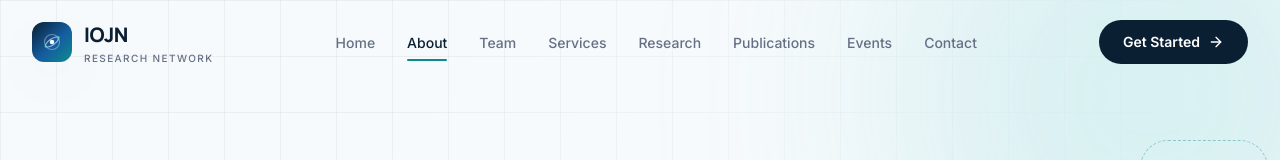
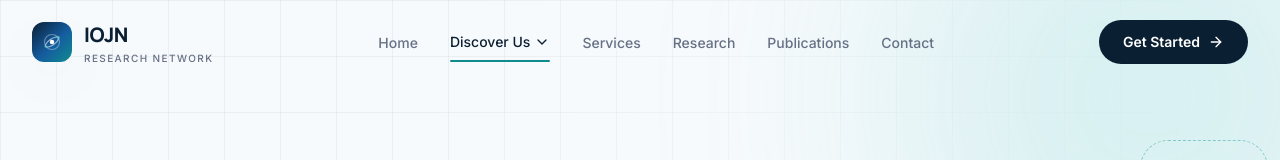
Before and after one commit to abdul-dulal/iojn, a Next.js app: page /about in a window 1280 px wide. Shown: the top 160 px of the page. Built offline with nearby package versions, Linux system fonts and the light colour scheme; grey boxes are pictures that could not be loaded.

Commit message:
Refactor navigation structure to use flatNavLinks and group related items under "Discover Us"

```diff
--- a/src/components/Footer.js
+++ b/src/components/Footer.js
@@ -1,8 +1,8 @@
 import { ArrowRight, ArrowUp, Mail, MapPin, Phone } from "lucide-react";
-import { navLinks, serviceLinks, site } from "@/data/site";
+import { flatNavLinks, serviceLinks, site } from "@/data/site";
 import { Logo, SocialLinks } from "./ui";
 
-const quickLinks = navLinks.filter(
+const quickLinks = flatNavLinks.filter(
   (l) => !["Home", "Resources"].includes(l.label),
 );
 
--- a/src/components/Header.js
+++ b/src/components/Header.js
@@ -3,18 +3,24 @@
 import { useEffect, useState } from "react";
 import Link from "next/link";
 import { usePathname } from "next/navigation";
-import { ArrowRight, Menu, X, Mail, Phone } from "lucide-react";
-import { navLinks, site } from "@/data/site";
+import { ArrowRight, ChevronDown, Menu, X, Mail, Phone } from "lucide-react";
+import { flatNavLinks, navLinks, site } from "@/data/site";
 import { Logo, SocialLinks } from "./ui";
 
 export default function Header() {
   const [scrolled, setScrolled] = useState(false);
   const [open, setOpen] = useState(false);
+  const [dropdown, setDropdown] = useState(null);
+  const [mobileSub, setMobileSub] = useState(null);
   const pathname = usePathname();
   // Highlight the nav item for the current page (and its sub-pages)
   const active =
-    navLinks.find((l) => l.href !== "/" && pathname.startsWith(l.href))?.href ??
+    flatNavLinks.find((l) => l.href !== "/" && pathname.startsWith(l.href))?.href ??
     (pathname === "/" ? "/" : null);
+  const isActive = (l) => (l.children ? l.children.some((c) => c.href === active) : l.href === active);
+
+  // Close the desktop dropdown whenever the route changes
+  useEffect(() => setDropdown(null), [pathname]);
 
   useEffect(() => {
     const onScroll = () => setScrolled(window.scrollY > 24);
@@ -47,23 +53,75 @@ export default function Header() {
 
           <nav aria-label="Primary" className="hidden xl:block">
             <ul className="flex items-center gap-1">
-              {navLinks.map((l) => (
+              {navLinks.map((l) =>
+                l.children ? (
+                  <li
+                    key={l.label}
+                    className="relative"
+                    onMouseEnter={() => setDropdown(l.label)}
+                    onMouseLeave={() => setDropdown(null)}
+                  >
+                    <button
+                      type="button"
+                      onClick={() => setDropdown(dropdown === l.label ? null : l.label)}
+                      aria-expanded={dropdown === l.label}
+                      aria-haspopup="true"
+                      className={`relative flex items-center gap-1 rounded-full px-3.5 py-2 text-sm font-medium transition-colors duration-300 ${
+                        isActive(l) ? "text-navy" : "text-slate hover:text-navy"
+                      }`}
+                    >
+                      {l.label}
+                      <ChevronDown
+                        className={`h-4 w-4 transition-transform duration-300 ${dropdown === l.label ? "rotate-180" : ""}`}
+                      />
+                      <span
+                        className={`absolute inset-x-3.5 -bottom-0.5 h-0.5 origin-left rounded-full bg-teal transition-transform duration-500 ${
+                          isActive(l) ? "scale-x-100" : "scale-x-0"
+                        }`}
+                      />
+                    </button>
+                    <div
+                      className={`absolute left-0 top-full pt-3 transition-all duration-300 ${
+                        dropdown === l.label
+                          ? "visible translate-y-0 opacity-100"
+                          : "invisible -translate-y-2 opacity-0"
+                      }`}
+                    >
+                      <ul className="min-w-48 rounded-2xl border border-line bg-white p-2 shadow-[0_20px_40px_-20px_rgba(11,31,51,0.35)]">
+                        {l.children.map((c) => (
+                          <li key={c.href}>
+                            <Link
+                              href={c.href}
+                              className={`flex items-center justify-between rounded-xl px-4 py-2.5 text-sm font-medium transition-colors duration-300 ${
+                                active === c.href ? "bg-teal/10 text-navy" : "text-slate hover:bg-teal/5 hover:text-navy"
+                              }`}
+                            >
+                              {c.label}
+                              <ArrowRight className="h-3.5 w-3.5 opacity-40" />
+                            </Link>
+                          </li>
+                        ))}
+                      </ul>
+                    </div>
+                  </li>
+                ) : (
                   <li key={l.href}>
                     <Link
                       href={l.href}
                       className={`relative rounded-full px-3.5 py-2 text-sm font-medium transition-colors duration-300 ${
-                      active === l.href ? "text-navy" : "text-slate hover:text-navy"
+                        isActive(l) ? "text-navy" : "text-slate hover:text-navy"
                       }`}
                     >
                       {l.label}
                       <span
                         className={`absolute inset-x-3.5 -bottom-0.5 h-0.5 origin-left rounded-full bg-teal transition-transform duration-500 ${
-                        active === l.href ? "scale-x-100" : "scale-x-0"
+                          isActive(l) ? "scale-x-100" : "scale-x-0"
                         }`}
                       />
                     </Link>
                   </li>
-              ))}
+                ),
+              )}
             </ul>
           </nav>
 
@@ -117,21 +175,63 @@ export default function Header() {
             <ul className="space-y-1">
               {navLinks.map((l, i) => (
                 <li
-                  key={l.href}
+                  key={l.href ?? l.label}
                   style={{ transitionDelay: open ? `${120 + i * 45}ms` : "0ms" }}
                   className={`transition-all duration-500 ${open ? "translate-x-0 opacity-100" : "translate-x-6 opacity-0"}`}
                 >
+                  {l.children ? (
+                    <>
+                      <button
+                        type="button"
+                        onClick={() => setMobileSub(mobileSub === l.label ? null : l.label)}
+                        tabIndex={open ? 0 : -1}
+                        aria-expanded={mobileSub === l.label}
+                        className={`flex w-full items-center justify-between border-b border-white/10 py-4 text-left font-display text-2xl font-semibold ${
+                          isActive(l) ? "text-cyan" : "text-white"
+                        }`}
+                      >
+                        {l.label}
+                        <ChevronDown
+                          className={`h-5 w-5 opacity-60 transition-transform duration-300 ${mobileSub === l.label ? "rotate-180" : ""}`}
+                        />
+                      </button>
+                      <div
+                        className={`grid transition-all duration-500 ${
+                          mobileSub === l.label ? "grid-rows-[1fr] opacity-100" : "grid-rows-[0fr] opacity-0"
+                        }`}
+                      >
+                        <ul className="overflow-hidden pl-4">
+                          {l.children.map((c) => (
+                            <li key={c.href}>
+                              <Link
+                                href={c.href}
+                                onClick={() => setOpen(false)}
+                                tabIndex={open && mobileSub === l.label ? 0 : -1}
+                                className={`flex items-center justify-between border-b border-white/5 py-3 text-lg font-medium ${
+                                  active === c.href ? "text-cyan" : "text-white/80"
+                                }`}
+                              >
+                                {c.label}
+                                <ArrowRight className="h-4 w-4 opacity-40" />
+                              </Link>
+                            </li>
+                          ))}
+                        </ul>
+                      </div>
+                    </>
+                  ) : (
                     <Link
                       href={l.href}
                       onClick={() => setOpen(false)}
                       tabIndex={open ? 0 : -1}
                       className={`flex items-center justify-between border-b border-white/10 py-4 font-display text-2xl font-semibold ${
-                      active === l.href ? "text-cyan" : "text-white"
+                        isActive(l) ? "text-cyan" : "text-white"
                       }`}
                     >
                       {l.label}
                       <ArrowRight className="h-5 w-5 opacity-40" />
                     </Link>
+                  )}
                 </li>
               ))}
             </ul>
--- a/src/data/site.js
+++ b/src/data/site.js
@@ -17,15 +17,23 @@ export const site = {
 
 export const navLinks = [
   { label: "Home", href: "/" },
-  { label: "About", href: "/about" },
-  { label: "Team", href: "/team" },
+  {
+    label: "Discover Us",
+    children: [
+      { label: "About", href: "/about" },
+      { label: "Team", href: "/team" },
+      { label: "Events", href: "/events" },
+    ],
+  },
   { label: "Services", href: "/services" },
   { label: "Research", href: "/research" },
   { label: "Publications", href: "/publications" },
-  { label: "Events", href: "/events" },
   // { label: "Resources", href: "/resources" },
   { label: "Contact", href: "/contact" },
 ];
+
+// Flat list of every nav page (dropdown children included)
+export const flatNavLinks = navLinks.flatMap((l) => l.children ?? [l]);
 
 export const images = {
   heroMain: img("1581091226825-a6a2a5aee158", 1100),
```
Lines whose indentation alone changed are shown as unchanged.
